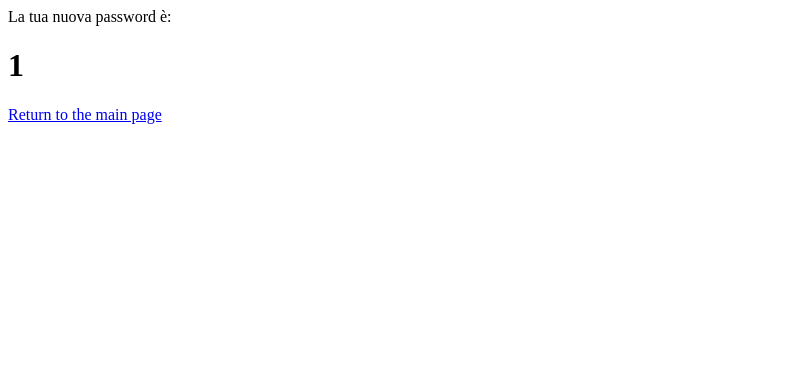
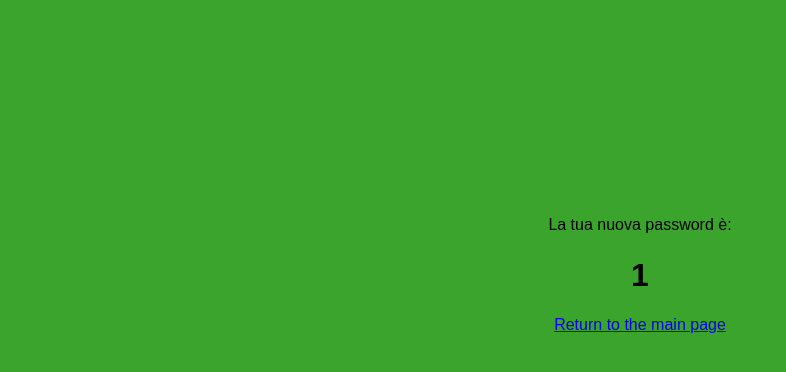
Before and after one commit to AlessandroDiNardo/php-strong-password-generator, a PHP site: page /psw.php in a window 1280 px wide. Shown: the top 372 px of the page, without its empty margins (0-786 px from the left). Run offline with PHP 8.4, Linux system fonts and the light colour scheme; the visitor is signed in with stand-in values (Sample User, id 1).

Commit message:
change layout

```diff
--- a/psw.php
+++ b/psw.php
@@ -6,17 +6,39 @@
     <meta name="viewport" content="width=device-width, initial-scale=1.0">
     <title>New Password</title>
 </head>
+<style>
+     *{
+        margin: 0;
+        padding: 0;
+        box-sizing: border-box;
+    }
+
+    body{
+        background-color: #3ba42c   ;
+        font-family: arial, sans-serif;
+    }
+
+    .container{
+        max-width: 1000px;
+        margin: 0 auto;
+        text-align: center;
+        padding: 200px 0;
+        line-height: 50px;
+    }
+</style>
 <?php
     session_start();
 
     $newPsw = $_SESSION["newpsw"];
 ?>
 <body>
+    <div class="container">
         <?php
                 echo "<div> La tua nuova password è:"
                 . "<h1>" . $newPsw . "</h1>"
                 . "</div>";
                 echo "<a href='./index.php'>Return to the main page</a>";
             ?>
+    </div>
 </body>
 </html>
```
Also changed, not shown: index.php (+58 -5 lines). Lines whose indentation alone changed are shown as unchanged.
